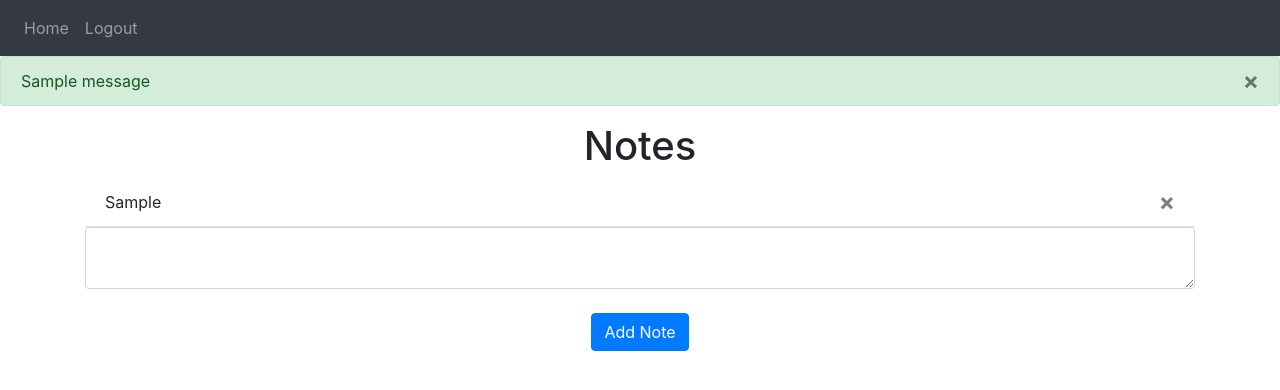
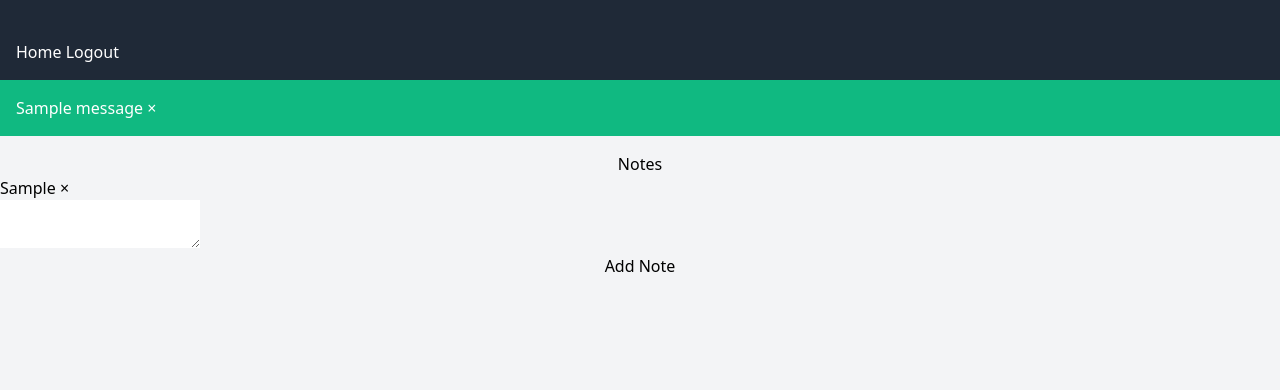
Before and after one commit to techwithtim/Flask-Web-App-Tutorial, a Flask app: page / in a window 1280 px wide. Shown: the top 390 px of the page. Run offline with Flask 3, Linux system fonts and the light colour scheme; a user stored in the database is signed in; tables that the repository leaves empty hold one stand-in row (values such as "Sample post"); one stand-in notice (Sample message) is shown; some libraries are stand-ins or nearby versions.

Commit message:
Update base.html
Removed Bootstrap and add Tailwindcss

```diff
--- a/website/templates/base.html
+++ b/website/templates/base.html
@@ -1,56 +1,40 @@
 <!DOCTYPE html>
-<html>
+<html lang="en">
 <head>
   <meta charset="utf-8" />
   <meta name="viewport" content="width=device-width, initial-scale=1" />
-    <link
-      rel="stylesheet"
-      href="https://stackpath.bootstrapcdn.com/bootstrap/4.4.1/css/bootstrap.min.css"
-      integrity="sha384-Vkoo8x4CGsO3+Hhxv8T/Q5PaXtkKtu6ug5TOeNV6gBiFeWPGFN9MuhOf23Q9Ifjh"
-      crossorigin="anonymous"
-    />
-    <link
-      rel="stylesheet"
-      href="https://stackpath.bootstrapcdn.com/font-awesome/4.7.0/css/font-awesome.min.css"
-      crossorigin="anonymous"
-    />
+  <title>{% block title %}Home{% endblock %}</title>
+  <!-- Add Tailwind CSS link -->
+  <link href="https://cdn.jsdelivr.net/npm/tailwindcss@2.2.19/dist/tailwind.min.css" rel="stylesheet">
+</head>
+<body class="bg-gray-100">
 
-    <title>{% block title %}Home{% endblock %}</title>
-  </head>
-  <body>
-    <nav class="navbar navbar-expand-lg navbar-dark bg-dark">
-      <button
-        class="navbar-toggler"
-        type="button"
-        data-toggle="collapse"
-        data-target="#navbar"
-      >
+  <nav class="bg-gray-800 text-white p-4">
+    <button class="navbar-toggler" type="button" data-toggle="collapse" data-target="#navbar">
       <span class="navbar-toggler-icon"></span>
     </button>
     <div class="collapse navbar-collapse" id="navbar">
       <div class="navbar-nav">
         {% if user.is_authenticated %}
-          <a class="nav-item nav-link" id="home" href="/">Home</a>
-          <a class="nav-item nav-link" id="logout" href="/logout">Logout</a>
+        <a class="nav-item nav-link text-white" id="home" href="/">Home</a>
+        <a class="nav-item nav-link text-white" id="logout" href="/logout">Logout</a>
         {% else %}
-          <a class="nav-item nav-link" id="login" href="/login">Login</a>
-          <a class="nav-item nav-link" id="signUp" href="/sign-up">Sign Up</a>
+        <a class="nav-item nav-link text-white" id="login" href="/login">Login</a>
+        <a class="nav-item nav-link text-white" id="signUp" href="/sign-up">Sign Up</a>
         {% endif %}
       </div>
     </div>
   </nav>
 
-    {% with messages = get_flashed_messages(with_categories=true) %} {% if
-    messages %} {% for category, message in messages %} {% if category ==
-    'error' %}
-    <div class="alert alert-danger alter-dismissable fade show" role="alert">
+  {% with messages = get_flashed_messages(with_categories=true) %} {% if messages %} {% for category, message in messages %} {% if category == 'error' %}
+  <div class="bg-red-500 text-white p-4 mb-4">
     {{ message }}
     <button type="button" class="close" data-dismiss="alert">
       <span aria-hidden="true">&times;</span>
     </button>
   </div>
   {% else %}
-    <div class="alert alert-success alter-dismissable fade show" role="alert">
+  <div class="bg-green-500 text-white p-4 mb-4">
     {{ message }}
     <button type="button" class="close" data-dismiss="alert">
       <span aria-hidden="true">&times;</span>
@@ -58,22 +42,11 @@
   </div>
   {% endif %} {% endfor %} {% endif %} {% endwith %}
 
-    <div class="container">{% block content %} {% endblock %}</div>
-    <script
-      src="https://code.jquery.com/jquery-3.2.1.slim.min.js"
-      integrity="sha384-KJ3o2DKtIkvYIK3UENzmM7KCkRr/rE9/Qpg6aAZGJwFDMVNA/GpGFF93hXpG5KkN"
-      crossorigin="anonymous"
-    ></script>
-    <script
-      src="https://cdnjs.cloudflare.com/ajax/libs/popper.js/1.12.9/umd/popper.min.js"
-      integrity="sha384-ApNbgh9B+Y1QKtv3Rn7W3mgPxhU9K/ScQsAP7hUibX39j7fakFPskvXusvfa0b4Q"
-      crossorigin="anonymous"
-    ></script>
-    <script
-      src="https://maxcdn.bootstrapcdn.com/bootstrap/4.0.0/js/bootstrap.min.js"
-      integrity="sha384-JZR6Spejh4U02d8jOt6vLEHfe/JQGiRRSQQxSfFWpi1MquVdAyjUar5+76PVCmYl"
-      crossorigin="anonymous"
-    ></script>
+  <div class="container mx-auto">{% block content %} {% endblock %}</div>
+
+  <script src="https://code.jquery.com/jquery-3.2.1.slim.min.js"></script>
+  <script src="https://cdn.jsdelivr.net/npm/@popperjs/core@2.11.6/dist/umd/popper.min.js"></script>
+  <script src="https://cdn.jsdelivr.net/npm/bootstrap@5.7.2/dist/js/bootstrap.min.js"></script>
 
   {% block javascript %}
   <script type="text/javascript">
```
Lines whose indentation alone changed are shown as unchanged.
